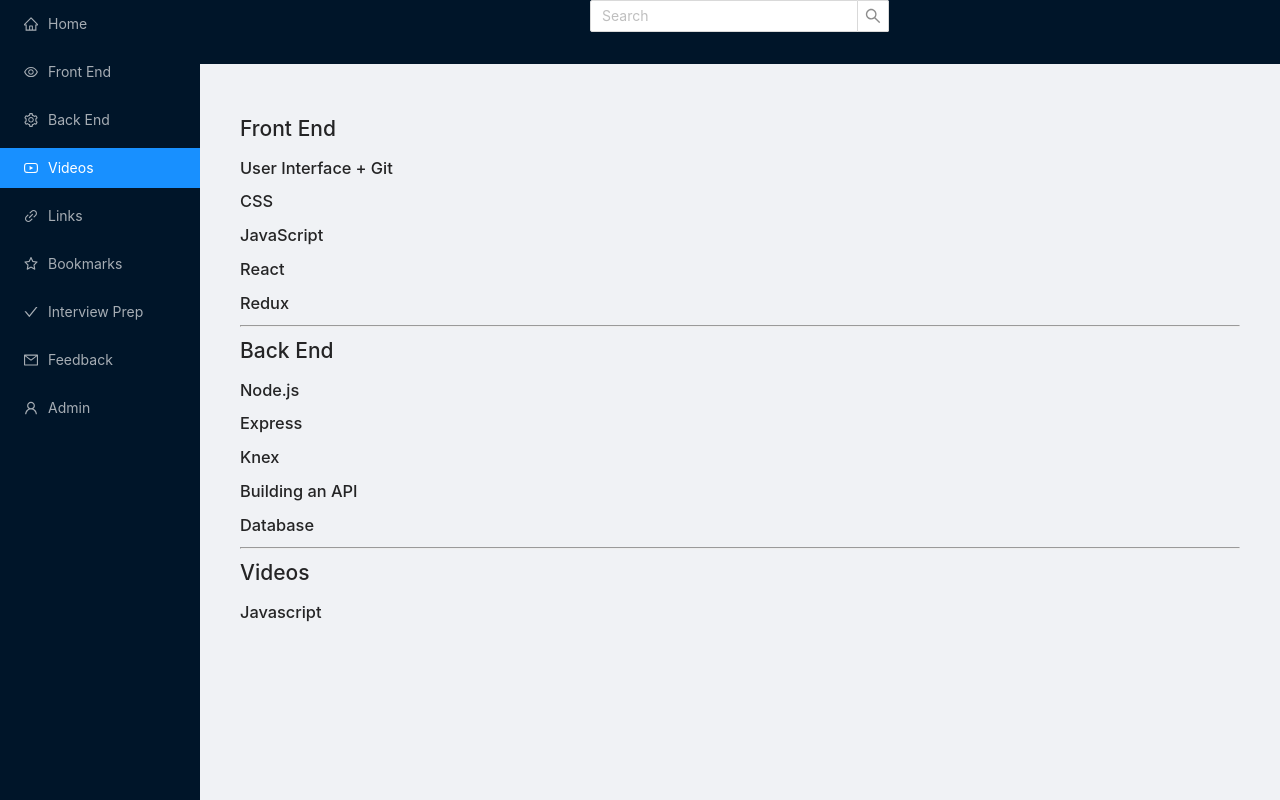
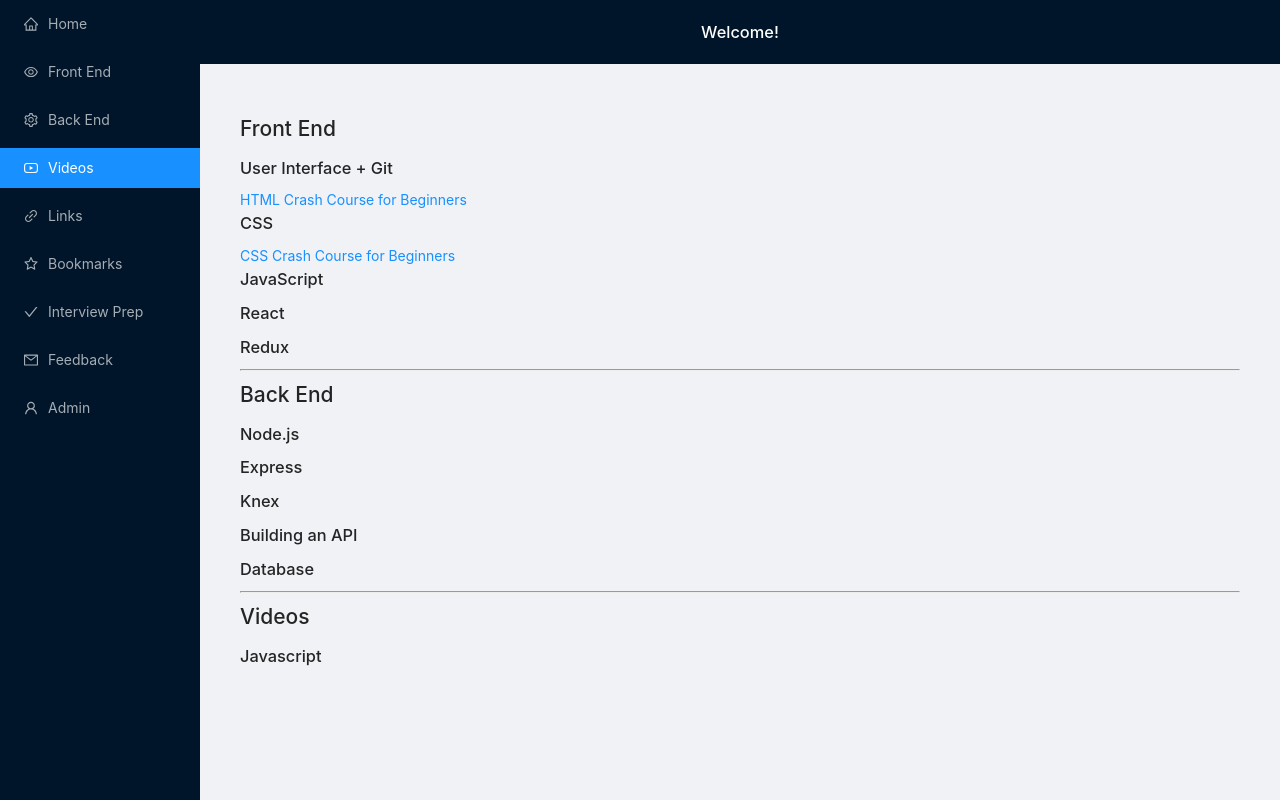
Before and after one commit to WEB21-PT-TL/web-resources, a React (Create React App) app: page /home in a window 1280 px wide. Shown: the top 800 px of the page. Built offline with nearby package versions, Linux system fonts and the light colour scheme.

Commit message:
added some resources

```diff
--- a/src/App.js
+++ b/src/App.js
@@ -10,8 +10,6 @@ import Login from "./components/Login";
 export default function App() {
   return (
     <Router>
-      {/* A <Switch> looks through its children <Route>s and
-            renders the first one that matches the current URL. */}
       <Switch>
         <Route exact path="/" component={Landing} />
         <Route path="/home" component={Home} />
--- a/src/components/FrontEnd.js
+++ b/src/components/FrontEnd.js
@@ -5,7 +5,10 @@ export default function FrontEnd() {
     <div style={{ textAlign: "left" }} id="frontend">
       <h2>Front End</h2>
       <h3>User Interface + Git</h3>
+      <a href="https://www.youtube.com/watch?v=UB1O30fR-EE&t=2s" target="_blank" rel="noopener noreferrer">HTML Crash Course for Beginners</a> <br/>
+
       <h3>CSS</h3>
+      <a href="https://www.youtube.com/watch?v=yfoY53QXEnI" target="_blank" rel="noopener noreferrer">CSS Crash Course for Beginners</a>
       <h3>JavaScript</h3>
       <h3>React</h3>
       <h3>Redux</h3>
--- a/src/components/Home.js
+++ b/src/components/Home.js
@@ -1,4 +1,4 @@
-import React from "react";
+import React  from "react";
 import "antd/dist/antd.css";
 import { Layout, Menu } from "antd";
 import {
@@ -12,7 +12,7 @@ import {
   MailOutlined,
   UserOutlined,
 } from "@ant-design/icons";
-import { Input } from "antd";
+// import { Input } from "antd";
 import FrontEnd from "./FrontEnd";
 import BackEnd from "./BackEnd";
 import Videos from "./Videos";
@@ -21,11 +21,14 @@ import Bookmarks from "./Bookmarks";
 import Interview from "./Interview";
 import Feedback from "./Feedback";
 
-const { Search } = Input;
+// const { Search } = Input;
 
 const { Header, Content, Footer, Sider } = Layout;
 
+
+
 export default function Home() {
+
   return (
     <Layout>
       <Sider
@@ -59,9 +62,6 @@ export default function Home() {
           <Menu.Item key="7" icon={<CheckOutlined />}>
             <a href="#interview-prep">Interview Prep</a>
           </Menu.Item>
-          {/* <Menu.Item key="8" icon={<QuestionOutlined />}>
-            FAQ
-          </Menu.Item> */}
           <Menu.Item key="9" icon={<MailOutlined />}>
             <a href="#feedback">Feedback</a>
           </Menu.Item>
@@ -75,12 +75,13 @@ export default function Home() {
           className="site-layout-background"
           style={{ padding: 0, textAlign: "center" }}
         >
-          <Search
-            id="home"
+          <h1 style={{color: "white"}}>Welcome!</h1>
+          {/* <Search
+            id="search"
             placeholder="Search"
-            onSearch={(value) => console.log(value)}
+            onSearch={value => console.log(value)}
             style={{ width: 300 }}
-          />
+          /> */}
         </Header>
 
         <Content style={{ margin: "24px 16px 0", overflow: "initial" }}>
```
